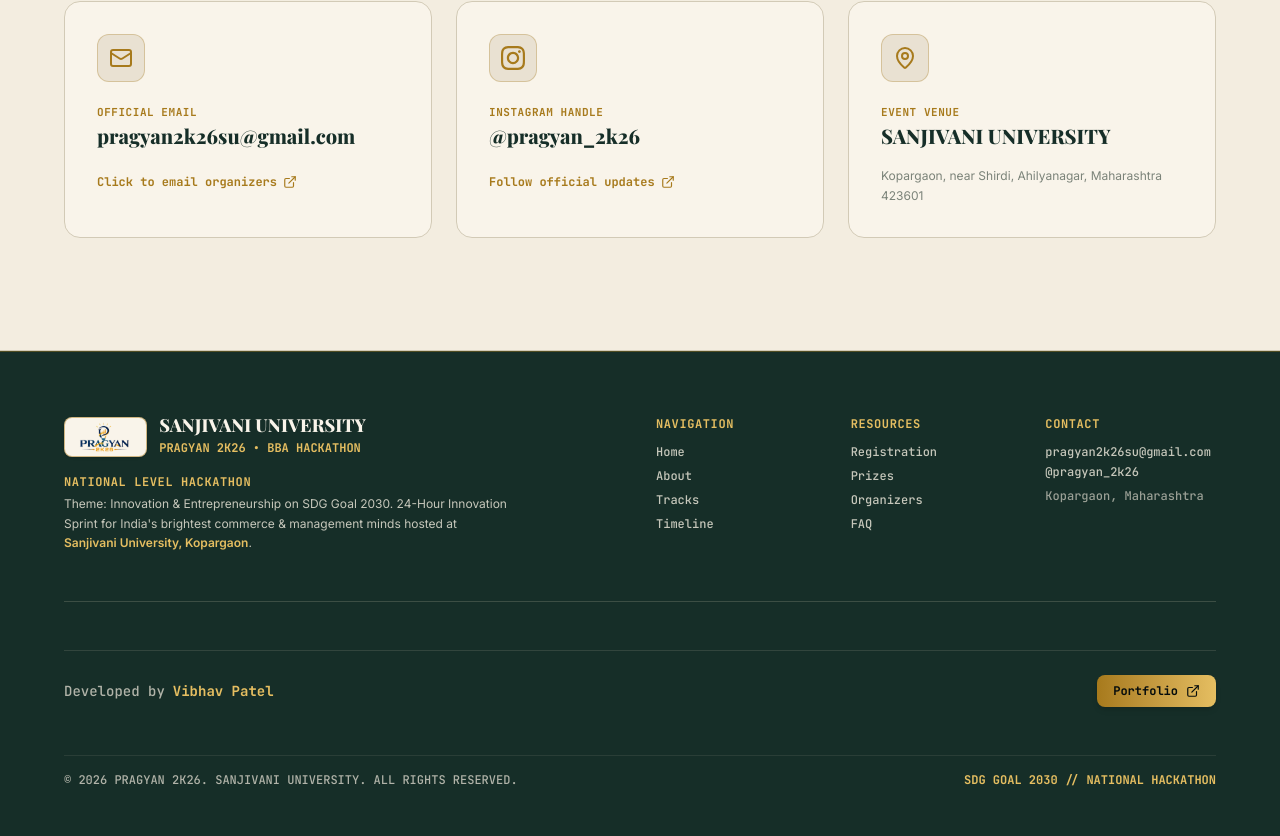
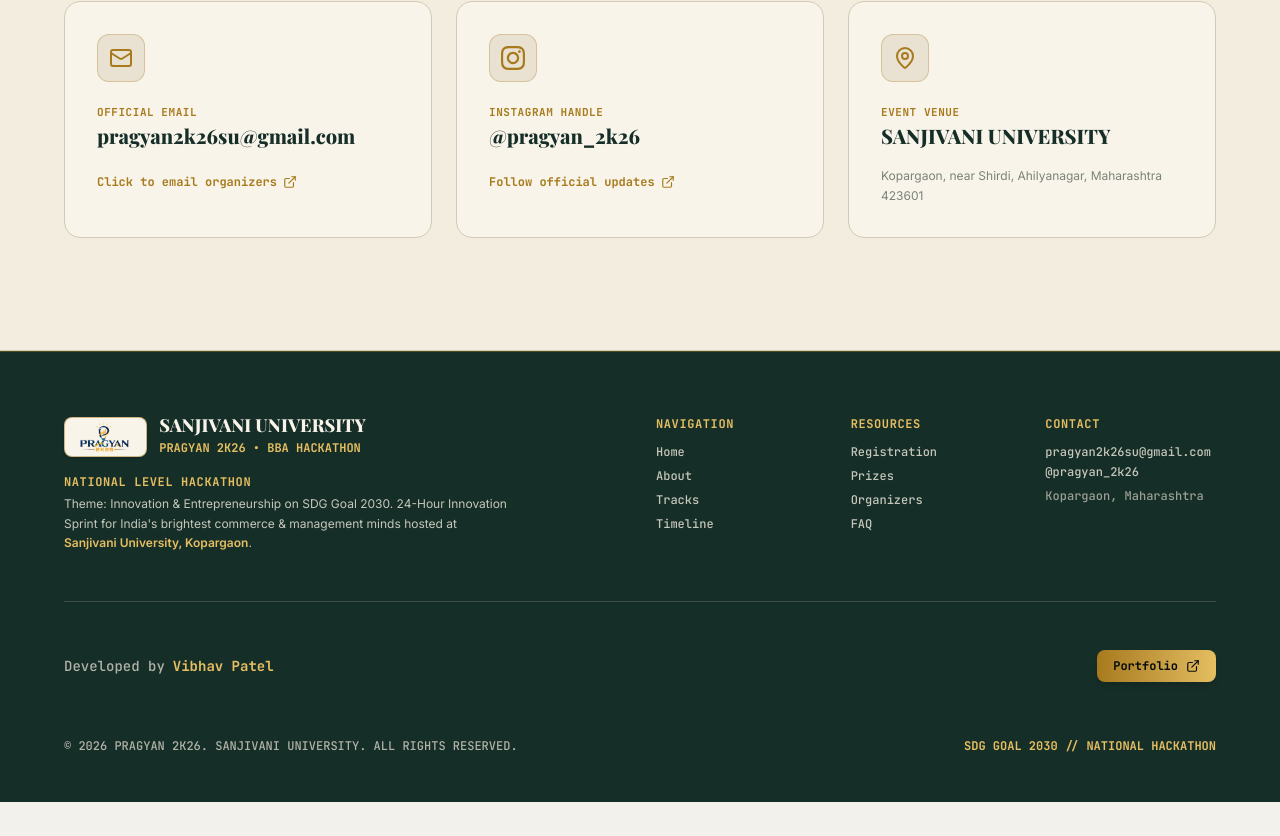
Before and after one commit to Vibhav1207/pragyan-2k26, a React (Vite) app: page / in a window 1280 px wide. Shown: the part 10336-11172 px from the top of the page. After the commit the page ends 11138 px from the top, so only its background shows below. Built offline with nearby package versions, Linux system fonts and the light colour scheme; a web font is replaced by a local one.

Commit message:
style: remove divider border line in footer credit section

```diff
--- a/src/components/sections/redesign/RedesignedFooter.tsx
+++ b/src/components/sections/redesign/RedesignedFooter.tsx
@@ -169,7 +169,7 @@
         </div>
 
         {/* Developer Credit Line */}
-        <div className="flex flex-col sm:flex-row items-center justify-between gap-4 pt-6 border-t border-[#D2CAB6]/15">
+        <div className="flex flex-col sm:flex-row items-center justify-between gap-4">
           <div className="flex items-center gap-2 text-sm font-mono text-[#F3EDE0]/90">
             <span className="text-[#F3EDE0]/70">Developed by</span>
             <a
@@ -193,7 +193,7 @@
           </a>
         </div>
 
-        <div className="flex flex-col sm:flex-row items-center justify-between text-xs font-mono text-[#F3EDE0]/70 gap-4 pt-4 border-t border-[#D2CAB6]/10">
+        <div className="flex flex-col sm:flex-row items-center justify-between text-xs font-mono text-[#F3EDE0]/70 gap-4 pt-2">
           <div>
             © 2026 PRAGYAN 2K26. SANJIVANI UNIVERSITY. ALL RIGHTS RESERVED.
           </div>
```
